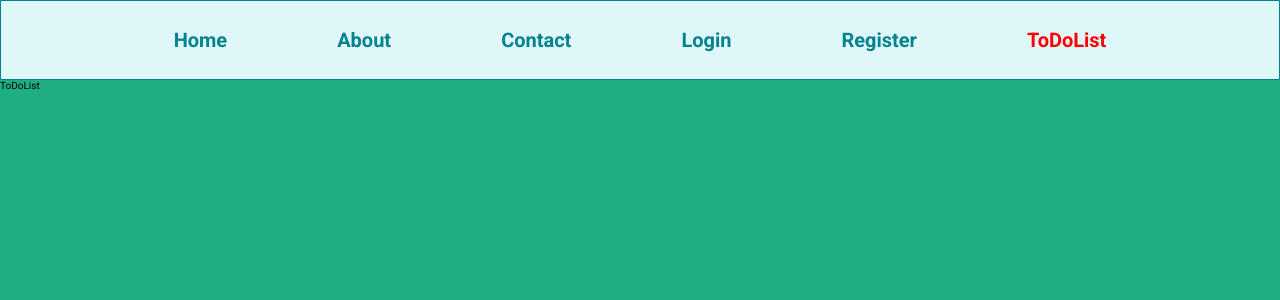
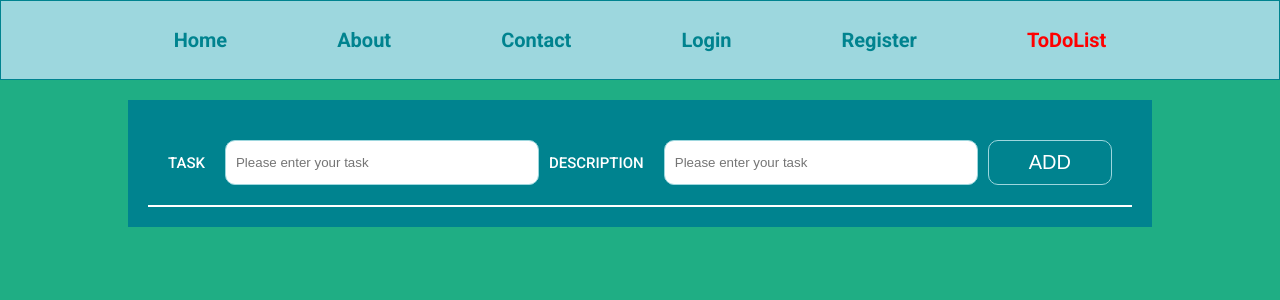
Before and after one commit to NguyenNam6689/constructer_react_project, a React (Create React App) app: page /todo in a window 1280 px wide. Shown: the top 300 px of the page. Built offline with nearby package versions, Linux system fonts and the light colour scheme.

Commit message:
#2 [ Pages Folder ] update css for todolist

```diff
--- a/src/index.css
+++ b/src/index.css
@@ -2,7 +2,7 @@
 
 :root {
     --dark-primary-color: #1fae84;
-    --light-primary-color: #e0f7fa;
+    --light-primary-color: #9dd7de;
     --primary-color: #00838f;
     --text-icon-color: #ffffff;
     --accent-collor: #9e9e9e;
--- a/src/pages/todolist/index.js
+++ b/src/pages/todolist/index.js
@@ -1,7 +1,39 @@
-import React from 'react';
+import React, { useReducer, useState } from 'react';
+import toDoReducer, { initState } from 'src/stores/reducer';
+import './style.css';
 
 const ToDoList = () => {
-  return <div>ToDoList</div>;
+  const [form, setForm] = useState({
+    task: '',
+    description: '',
+  });
+  const [state, dispatch] = useReducer(toDoReducer, initState);
+
+  return (
+    <div className="todo-wrapper">
+      <form className="input-wrapper">
+        <label className="label-title">Task</label>
+        <input
+          id="task"
+          name="task"
+          type="text"
+          className="title"
+          value={form.task}
+          placeholder="Please enter your task"
+        />
+        <label className="label-title">Description</label>
+        <input
+          id="description"
+          name="description"
+          type="text"
+          className="description"
+          value={form.description}
+          placeholder="Please enter your task"
+        />
+        <button className="btn-add">Add</button>
+      </form>
+    </div>
+  );
 };
 
 export default ToDoList;
--- /dev/null
+++ b/src/pages/todolist/style.css
@@ -0,0 +1,125 @@
+.todo-wrapper {
+    width: 80%;
+    display: flex;
+    flex-direction: column;
+    position: relative;
+    background-color: var(--primary-color);
+    text-align: center;
+    margin-top: 20px;
+    margin-left: auto;
+    margin-right: auto;
+}
+
+.todo-wrapper .input-wrapper {
+    position: relative;
+    display: flex;
+    justify-content: center;
+    padding: 2rem;
+    margin: 2rem;
+    border-bottom: 2px solid var(--text-icon-color);
+}
+
+.input-wrapper .label-title {
+    margin-top: 14px;
+    margin-right: 20px;
+    font-weight: 500;
+    font-size: 1.5rem;
+    text-transform: uppercase;
+    color: var(--text-icon-color);
+}
+
+.input-wrapper .title,
+.input-wrapper .description {
+    width: 500px;
+    padding: 10px;
+    border: 1.5px solid var(--light-primary-color);
+    border-radius: 10px;
+    margin-right: 10px;
+}
+
+.input-wrapper .title[type="text"],
+.input-wrapper .description[type="text"] {
+    box-sizing: border-box;
+}
+
+.input-wrapper .btn-add {
+    cursor: pointer;
+    padding: 10px 40px;
+    font-size: 2rem;
+    background: transparent;
+    color: var(--text-icon-color);
+    border: 1.5px solid var(--light-primary-color);
+    border-radius: 10px;
+    font-weight: 500;
+    text-transform: uppercase;
+}
+
+.input-wrapper .btn-add:hover {
+    background: var(--text-icon-color);
+    color: var(--primary-color);
+}
+
+.todo-wrapper .listTodo {
+    width: 100%;
+}
+
+.listTodo .item {
+    display: flex;
+    position: relative;
+    padding: 20px;
+    margin: 20px;
+    border-bottom: 1px solid var(--accent-color);
+}
+
+.item .content {
+    width: 70%;
+    text-align: left;
+    margin-left: 20px;
+    position: relative;
+}
+
+.content .task {
+    font-weight: 500;
+    font-size: 2rem;
+    text-transform: uppercase;
+    color: var(--text-icon-color);
+    margin-bottom: 10px;
+}
+
+.content .description {
+    font-weight: 500;
+    font-size: 1.7rem;
+    color: var(--secondary-text-color);
+}
+
+.item .button {
+    width: 30%;
+    text-align: center;
+}
+
+.button .btn-edit,
+.button .btn-remove {
+    cursor: pointer;
+    padding: 10px 20px;
+    font-weight: 700;
+    font-size: 1.5rem;
+    background: transparent;
+    color: var(--text-icon-color);
+    border: 1px solid var(--light-primary-color);
+    border-radius: 10px;
+    text-transform: uppercase;
+}
+
+.button .btn-edit {
+    margin-right: 10px;
+}
+
+.button .btn-edit:hover {
+    background: #ffefd5;
+    color: var(--primary-text-color);
+}
+
+.button .btn-remove:hover {
+    background: #f27171;
+    color: var(--primary-text-color);
+}
--- a/src/stores/reducer.js
+++ b/src/stores/reducer.js
@@ -1,16 +1,16 @@
-import * as types from './type';
+import * as types from './type.js';
 export const initState = {
   toDo: [],
 };
 
 const toDoReducer = (state, action) => {
   switch (action.type) {
-    case types.ADD_TO_DO:
+    case types.ADD_TODO:
       return {
         ...state,
         toDo: [...state.toDo, action.payload],
       };
-    case types.DELETE_TO_DO:
+    case types.DELETE_TODO:
       return {
         ...state,
         toDo: state.toDo.filter((_, index) => index !== action.payload),
```
Also changed, not shown: src/components/input/index.js (added, +11 -0 lines), src/components/button/index.js (added).
